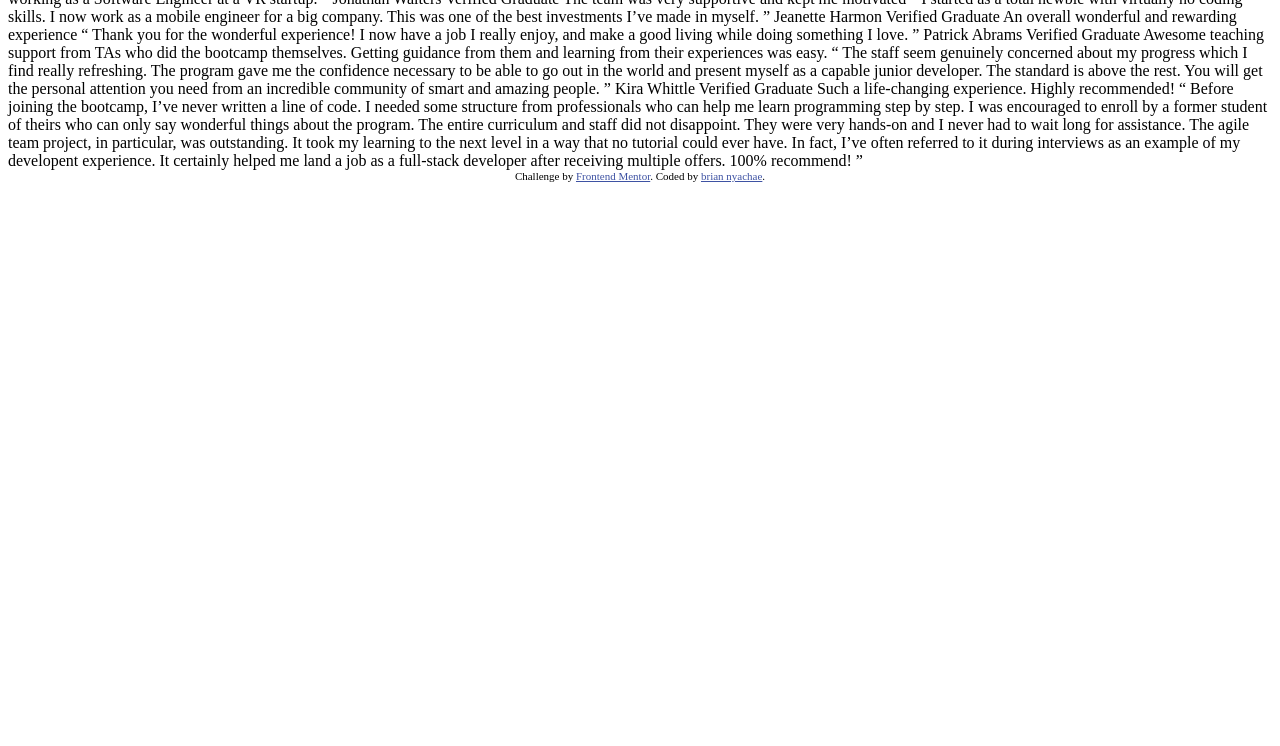
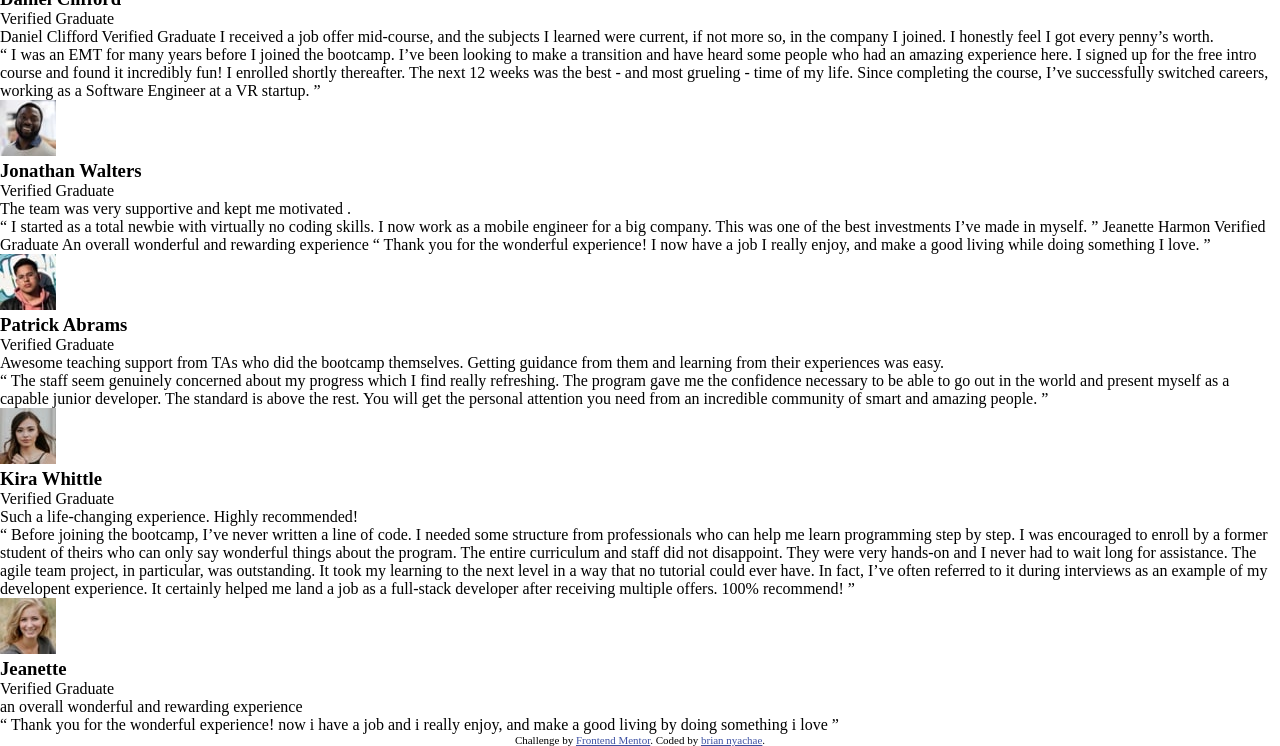
Before and after one commit to Bria222/Testimonials-grid-system-challenge-2, a plain HTML site: page index.html in a window 1280 px wide. Shown: the part 72-818 px from the top of the page. Drawn offline with Linux system fonts and the light colour scheme.

Commit message:
load images and create html markup for the design

```diff
--- /dev/null
+++ b/index.css
@@ -0,0 +1,12 @@
+*{
+    padding: 0;
+    margin: 0;
+    box-sizing: border-box;
+}
+.attribution {
+    font-size: 11px;
+    text-align: center;
+  }
+  .attribution a {
+    color: hsl(228, 45%, 44%);
+  }
--- a/index.html
+++ b/index.html
@@ -1,76 +1,151 @@
 <!DOCTYPE html>
 <html lang="en">
   <head>
-  <meta charset="UTF-8">
-  <meta name="viewport" content="width=device-width, initial-scale=1.0"> <!-- displays site properly based on user's device -->
+    <meta charset="UTF-8" />
+    <meta name="viewport" content="width=device-width, initial-scale=1.0" />
+    <!-- displays site properly based on user's device -->
 
-  <link rel="icon" type="image/png" sizes="32x32" href="./images/favicon-32x32.png">
+    <link
+      rel="icon"
+      type="image/png"
+      sizes="32x32"
+      href="./images/favicon-32x32.png"
+    />
 
     <title>Frontend Mentor | Testimonials grid system</title>
 
     <!-- Feel free to remove these styles or customise in your own stylesheet 👍 -->
-  <style>
-    .attribution { font-size: 11px; text-align: center; }
-    .attribution a { color: hsl(228, 45%, 44%); }
-  </style>
+    <link rel="stylesheet" href="index.css" />
   </head>
   <body>
-  Daniel Clifford
-  Verified Graduate
-
-  I received a job offer mid-course, and the subjects I learned were current, if not more so,
-  in the company I joined. I honestly feel I got every penny’s worth.
-
-  “ I was an EMT for many years before I joined the bootcamp. I’ve been looking to make a
-  transition and have heard some people who had an amazing experience here. I signed up
-  for the free intro course and found it incredibly fun! I enrolled shortly thereafter.
-  The next 12 weeks was the best - and most grueling - time of my life. Since completing
-  the course, I’ve successfully switched careers, working as a Software Engineer at a VR startup. ”
-
-  Jonathan Walters
-  Verified Graduate
-
-  The team was very supportive and kept me motivated
-
-  “ I started as a total newbie with virtually no coding skills. I now work as a mobile engineer
-  for a big company. This was one of the best investments I’ve made in myself. ”
-
-  Jeanette Harmon
-  Verified Graduate
-
-  An overall wonderful and rewarding experience
-
-  “ Thank you for the wonderful experience! I now have a job I really enjoy, and make a good living
-  while doing something I love. ”
-
-  Patrick Abrams
-  Verified Graduate
-
-  Awesome teaching support from TAs who did the bootcamp themselves. Getting guidance from them and
-  learning from their experiences was easy.
-
-  “ The staff seem genuinely concerned about my progress which I find really refreshing. The program
-  gave me the confidence necessary to be able to go out in the world and present myself as a capable
-  junior developer. The standard is above the rest. You will get the personal attention you need from
-  an incredible community of smart and amazing people. ”
-
-  Kira Whittle
-  Verified Graduate
-
+    <section class="main">
+      <div class="card card-bg-purple">
+        <header class="card-header">
+          <img
+            src="images/image-daniel.jpg"
+            alt="card image"
+            class="card-img"
+          />
+          <div>
+            <h3>Daniel Clifford</h3>
+            <p>Verified Graduate</p>
+          </div>
+        </header>
+        <p class="card_lead">
+          Daniel Clifford Verified Graduate I received a job offer mid-course,
+          and the subjects I learned were current, if not more so, in the
+          company I joined. I honestly feel I got every penny’s worth.
+        </p>
+        <p class="card_quote">
+          “ I was an EMT for many years before I joined the bootcamp. I’ve been
+          looking to make a transition and have heard some people who had an
+          amazing experience here. I signed up for the free intro course and
+          found it incredibly fun! I enrolled shortly thereafter. The next 12
+          weeks was the best - and most grueling - time of my life. Since
+          completing the course, I’ve successfully switched careers, working as
+          a Software Engineer at a VR startup. ”
+        </p>
+      </div>
+      <div class="card card-bg-purple">
+        <header class="card-header">
+          <img
+            src="images/image-jonathan.jpg"
+            alt="card image"
+            class="card-img"
+          />
+          <div>
+            <h3>Jonathan Walters</h3>
+            <p>Verified Graduate</p>
+          </div>
+        </header>
+        <p class="card_lead">
+          The team was very supportive and kept me motivated .
+        </p>
+        <p class="card_quote">
+          “ I started as a total newbie with virtually no coding skills. I now
+          work as a mobile engineer for a big company. This was one of the best
+          investments I’ve made in myself. ” Jeanette Harmon Verified Graduate
+          An overall wonderful and rewarding experience “ Thank you for the
+          wonderful experience! I now have a job I really enjoy, and make a good
+          living while doing something I love. ”
+        </p>
+      </div>
+      <div class="card card-bg-purple">
+        <header class="card-header">
+          <img
+            src="images/image-patrick.jpg"
+            alt="card image"
+            class="card-img"
+          />
+          <div>
+            <h3>Patrick Abrams</h3>
+            <p>Verified Graduate</p>
+          </div>
+        </header>
+        <p class="card_lead">
+          Awesome teaching support from TAs who did the bootcamp themselves.
+          Getting guidance from them and learning from their experiences was
+          easy.
+        </p>
+        <p class="card_quote">
+          “ The staff seem genuinely concerned about my progress which I find
+          really refreshing. The program gave me the confidence necessary to be
+          able to go out in the world and present myself as a capable junior
+          developer. The standard is above the rest. You will get the personal
+          attention you need from an incredible community of smart and amazing
+          people. ”
+        </p>
+      </div>
+      <div class="card card-bg-purple">
+        <header class="card-header">
+          <img src="images/image-kira.jpg" alt="card image" class="card-img" />
+          <div>
+            <h3>Kira Whittle</h3>
+            <p>Verified Graduate</p>
+          </div>
+        </header>
+        <p class="card_lead">
           Such a life-changing experience. Highly recommended!
-
-  “ Before joining the bootcamp, I’ve never written a line of code. I needed some structure from
-  professionals who can help me learn programming step by step. I was encouraged to enroll by a former
-  student of theirs who can only say wonderful things about the program. The entire curriculum and staff
-  did not disappoint. They were very hands-on and I never had to wait long for assistance. The agile team
-  project, in particular, was outstanding. It took my learning to the next level in a way that no tutorial
-  could ever have. In fact, I’ve often referred to it during interviews as an example of my developent
-  experience. It certainly helped me land a job as a full-stack developer after receiving multiple offers.
-  100% recommend! ”
+        </p>
+        <p class="card_quote">
+          “ Before joining the bootcamp, I’ve never written a line of code. I
+          needed some structure from professionals who can help me learn
+          programming step by step. I was encouraged to enroll by a former
+          student of theirs who can only say wonderful things about the program.
+          The entire curriculum and staff did not disappoint. They were very
+          hands-on and I never had to wait long for assistance. The agile team
+          project, in particular, was outstanding. It took my learning to the
+          next level in a way that no tutorial could ever have. In fact, I’ve
+          often referred to it during interviews as an example of my developent
+          experience. It certainly helped me land a job as a full-stack
+          developer after receiving multiple offers. 100% recommend! ”
+        </p>
+      </div>
+      <div class="card card-bg-purple">
+        <header class="card-header">
+          <img
+            src="images/image-jeanette.jpg"
+            alt="card image"
+            class="card-img"
+          />
+          <div>
+            <h3>Jeanette</h3>
+            <p>Verified Graduate</p>
+          </div>
+        </header>
+        <p class="card_lead">an overall wonderful and rewarding experience</p>
+        <p class="card_quote">
+          “ Thank you for the wonderful experience! now i have a job and i
+          really enjoy, and make a good living by doing something i love ”
+        </p>
+      </div>
+    </section>
 
     <div class="attribution">
-    Challenge by <a href="https://www.frontendmentor.io?ref=challenge" target="_blank">Frontend Mentor</a>.
-    Coded by <a href="#">brian nyachae</a>.
+      Challenge by
+      <a href="https://www.frontendmentor.io?ref=challenge" target="_blank"
+        >Frontend Mentor</a
+      >. Coded by <a href="#">brian nyachae</a>.
     </div>
   </body>
 </html>
```
Lines whose indentation alone changed are shown as unchanged.
